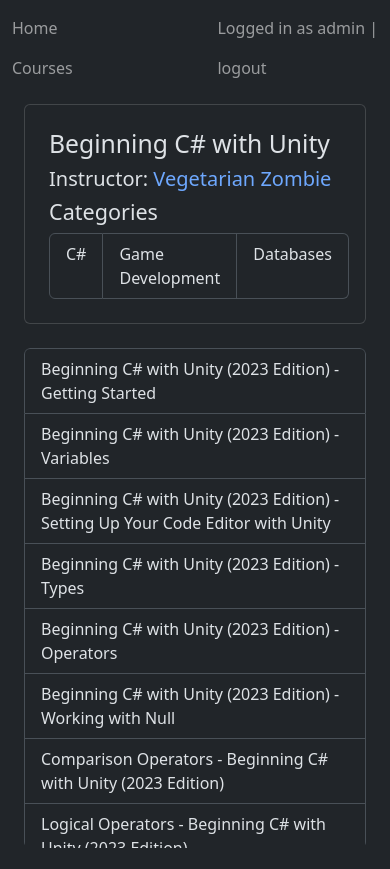
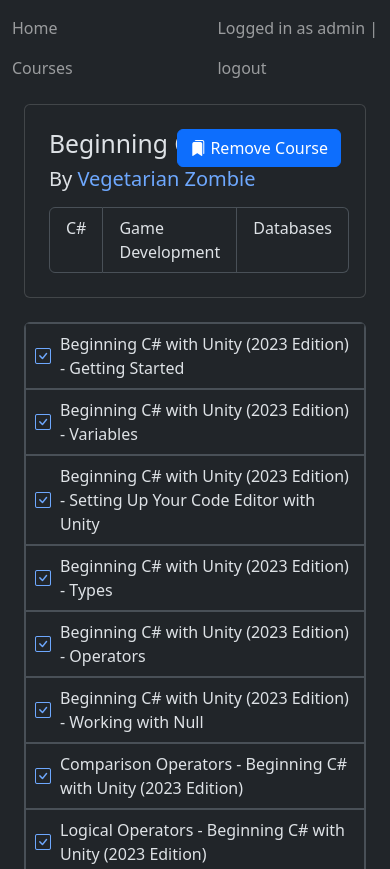
Before and after one commit to Lyznfin/UTS---PBP, a Django app: a page that uses course/templates/base.html in a window 390 px wide. Shown: the top 869 px of the page. Run offline with Django 5.2, Linux system fonts and the light colour scheme; a user stored in the database is signed in; data comes from the database, SQL or seed files in the repository; both versions use the stored data as it was after the commit.

Commit message:
a lot of refactoring

```diff
--- a/course/courses/admin.py
+++ b/course/courses/admin.py
@@ -1,10 +1,10 @@
 from django.contrib import admin
-from .models import Instructor, CourseCategory, Course, CoursePrice, CourseSection, UserCourse
+from .models import Instructor, CourseCategory, Course, CoursePrice, CourseSection, UserCourse, CompletedUserSection
 
-# Register your models here.
 admin.site.register(Instructor)
 admin.site.register(CourseCategory)
 admin.site.register(Course)
 admin.site.register(CoursePrice)
 admin.site.register(CourseSection)
 admin.site.register(UserCourse)
+admin.site.register(CompletedUserSection)
--- a/course/courses/forms.py
+++ b/course/courses/forms.py
@@ -1,5 +1,5 @@
 from django import forms
-from .models import UserCourse, CourseSection, Course
+from .models import UserCourse
 
 class UserCourseForm(forms.ModelForm):
     class Meta:
--- a/course/courses/templates/courses/bits/category-bits.html
+++ b/course/courses/templates/courses/bits/category-bits.html
@@ -1,5 +1,5 @@
 <div class="form-check cursor-pointer">
-    <input class="form-check-input" type="checkbox" id="{{category}}">
+    <input class="form-check-input" type="checkbox" id="{{category.pk}}" name="category" value="{{category.pk}}">
     <label class="form-check-label" for="{{category}}">
         {{category}}
     </label>
--- a/course/courses/templates/courses/bits/user-course-preview.html
+++ b/course/courses/templates/courses/bits/user-course-preview.html
@@ -6,7 +6,7 @@
                     <div class="d-flex flex-row justify-content-between align-items-center">
                         <div>
                             <h4 class="card-title mb-2"><a href="{% url "course-detail" usercourse.course.slug %}" class="text-decoration-none">{{ usercourse.course.title }}</a></h4>
-                            <p class="card-text">Completion: {{ usercourse.completed_section.all|length }} / {{ usercourse.course.coursesection_set.all|length }}</p>
+                            <p class="card-text">Completion: {{ usercourse.completed_sections }} / {{ usercourse.total_sections|length }}</p>
                         </div>
                     </div>
                 </div>
--- a/course/courses/templates/courses/course-section.html
+++ /dev/null
@@ -1,54 +0,0 @@
-{% extends "base.html" %}
-
-{% block title %} {{ object.section }} {% endblock title %}
-
-{% block content %}
-<div class="container mt-2">
-    <div class="card bg-dark p-2">
-        <div class="card-body">
-            <h2>{{ object.course.title }}</h2>
-            <h5 class="card-text">Instructor: <a href="{{ object.course.instructor.youtube }}" target="_blank" class="text-decoration-none">{{ object.course.instructor }}</a></h5>
-            <h4 class="card-text mt-2">Categories</h4>
-            <ul class="list-group list-group-horizontal">
-                {% for category in object.course.categories.all %}
-                    <li class="list-group-item">{{ category.get_category_name }}</li>
-                {% endfor %}
-            </ul>
-            {% if not user_added_course %}
-            <form action="{% url "course-detail" object.course.slug %}/add" method="POST" class="mt-2">
-                {% csrf_token %}
-                <button type="submit" class="btn btn-primary bg-dark" name="course-id" value="{{ object.course.pk }}">Add Course</button>
-            </form>
-            {% endif %}
-        </div>
-    </div>
-    <div class="row">
-        <div class="col-md-3">
-            <div class="list-group w-100 mt-4 overflow-auto" style="max-height: 500px;">
-                {% if object.course.coursesection_set %}
-                    {% for section in object.course.coursesection_set.all %}
-                        <a href="{% url "course-section" slug=object.course.slug pk=section.pk %}" class="list-group-item list-group-item-action border-bottom">{{ section.section }}</a>
-                    {% endfor %}
-                {% else %}
-                    <p>No sections available</p>
-                {% endif %}
-            </div>
-        </div>
-        <div class="col-md-9 mt-4">
-            {% if object.pointer %}
-                <div class="ratio ratio-16x9">
-                    <iframe
-                        src="{{ object.pointer }}?modestbranding=1&showinfo=0&rel=1&autoplay=1"
-                        title="YouTube video player"
-                        frameborder="0"
-                        allow="accelerometer; autoplay; clipboard-write; encrypted-media; gyroscope; picture-in-picture; web-share"
-                        allowfullscreen>
-                    </iframe>
-                </div>
-            {% else %}
-                <p>Video is currently not available</p>
-            {% endif %}
-        </div>
-    </div>
-</div>
-{% endblock content %}
--- /dev/null
+++ b/course/courses/templates/courses/course.html
@@ -0,0 +1,97 @@
+{% extends "base.html" %}
+
+{% block title %} {{ course.title }} {% endblock title %}
+
+{% block content %}
+<div class="container mt-2">
+    <div class="card bg-dark p-2 position-relative">
+        <div class="card-body">
+            <h2>{{ course.title }}</h2>
+            <h5 class="card-text">By <a href="{{ course.instructor.youtube }}" target="_blank" class="text-decoration-none">{{ course.instructor }}</a></h5>
+            <ul class="list-group list-group-horizontal mt-3">
+                {% for category in course.categories.all %}
+                    <li class="list-group-item">{{ category.get_category_name }}</li>
+                {% endfor %}
+            </ul>
+            {% if not user_added_course %}
+            <form action="{% url "add-course" course.slug %}" method="POST" class="position-absolute top-0 end-0 m-4">
+                {% csrf_token %}
+                <button type="submit" class="btn btn-primary bg-dark">
+                    <i class="bi bi-bookmarks"></i> Add Course
+                </button>
+            </form>
+            {% else %}
+            <form action="{% url "delete-course" course.slug %}" method="POST" class="position-absolute top-0 end-0 m-4">
+                {% csrf_token %}
+                <button type="submit" class="btn btn-primary">
+                    <i class="bi bi-bookmarks-fill"></i> Remove Course
+                </button>
+            </form>
+            {% endif %}
+        </div>
+    </div>
+    {% if user_added_course %}
+    <div class="row">
+        <div class="col-md-3">
+            <div class="list-group w-100 mt-4 overflow-auto border" style="max-height: 65vh;">
+                {% if course.coursesection_set %}
+                    <!-- We will return a context for this, let say [sections = CourseSection.objects.filter(pk=course.pk)] or something -->
+                    {% for section in sections %}
+                    <div class="d-flex align-items-center border m-0 p-0" style="border: none; background: none; padding: 0; cursor: pointer;">
+                        <a href="{% url 'course-section' slug=course.slug pk=section.pk %}" class="list-group-item list-group-item-action p-2" style="border: none; display: flex; align-items: center;">
+                            {% if section.pk in completed_sections %}
+                                <form action="{% url 'delete-section' slug=course.slug pk=section.pk %}" method="POST">
+                                    {% csrf_token %}
+                                    <button type="submit" class="btn btn-link me-2 p-0"><i class="bi bi-check-square-fill"></i></button>
+                                </form>
+                            {% else %}
+                                <form action="{% url 'add-section' slug=course.slug pk=section.pk %}" method="POST">
+                                    {% csrf_token %}
+                                    <button type="submit" class="btn btn-link me-2 p-0"><i class="bi bi-check-square"></i></button>
+                                </form>
+                            {% endif %}
+                            <span>{{ section.section }}</span>
+                        </a>
+                    </div>
+                    {% endfor %}
+                {% else %}
+                    <p>No sections available</p>
+                {% endif %}
+            </div>
+        </div>
+        <div class="col-md-9 mt-4">
+            <!-- prolly find it with the id or something -->
+            {% if section %}
+                {% if section.pointer %}
+                    <div class="ratio ratio-16x9">
+                        <iframe
+                            src="{{ section.pointer }}?modestbranding=1&showinfo=0&rel=1&autoplay=1"
+                            title="YouTube video player"
+                            frameborder="0"
+                            allow="accelerometer; autoplay; gyroscope; picture-in-picture; web-share"
+                            allowfullscreen>
+                        </iframe>
+                    </div>
+                {% else %}
+                    <div class="alert">
+                        <p class="text-center mx-auto">Video is currently not available</p>
+                    </div>
+                {% endif %}
+            {% else %}
+                <div class="alert">
+                    <p class="text-center mx-auto">Select the section you want to view</p>
+                </div>
+            {% endif %}
+        </div>
+    </div>
+    {% elif user_isnt_login %}
+        <div class="alert alert-warning mt-4" role="alert">
+            You need to login first before viewing sections.
+        </div>
+    {% else %}
+        <div class="alert alert-warning mt-4" role="alert">
+            You need to add this course to your course collection before viewing sections.
+        </div>
+    {% endif %}
+</div>
+{% endblock content %}
--- a/course/courses/urls.py
+++ b/course/courses/urls.py
@@ -1,11 +1,13 @@
 from django.urls import path
-from .views import Index, DetailCourse, CourseSections, UserCourses, AddCourse, RemoveCourse
+from .views import Index, UserCourses, AddCourse, RemoveCourse, CourseSectionView, CourseView, AddSection, RemoveSection
 
 urlpatterns = [
     path('', Index.as_view(), name='index'),
     path('user', UserCourses.as_view(), name='user-courses'),
-    path('<slug:slug>', DetailCourse.as_view(), name='course-detail'),
+    path('<slug:slug>', CourseView.as_view(), name='course-detail'),
     path('<slug:slug>/add', AddCourse.as_view(), name='add-course'),
     path('<slug:slug>/remove', RemoveCourse.as_view(), name='delete-course'),
-    path('<slug:slug>/section/<int:pk>', CourseSections.as_view(), name='course-section')
+    path('<slug:slug>/section/<int:pk>', CourseSectionView.as_view(), name='course-section'),
+    path('<slug:slug>/section/<int:pk>/add', AddSection.as_view(), name='add-section'),
+    path('<slug:slug>/section/<int:pk>/remove', RemoveSection.as_view(), name='delete-section')
 ]
--- a/course/courses/views.py
+++ b/course/courses/views.py
@@ -1,13 +1,10 @@
-from django.db.models.query import QuerySet
 from django.shortcuts import render, get_object_or_404, redirect
 from django.views import View
-from django.views.generic import ListView, DetailView
+from django.views.generic import ListView
 from django.contrib.auth.decorators import login_required
 from django.utils.decorators import method_decorator
-from .models import Course, CourseSection, UserCourse, CourseCategory
-from .forms import UserCourseForm
+from .models import Course, CourseSection, UserCourse, CourseCategory, CompletedUserSection
 from django.db.models import Q
-from django.contrib import messages
 from django.utils import timezone
 
 class Index(ListView):
@@ -19,15 +16,12 @@
     def get_queryset(self):
         queryset = super().get_queryset()
         durations = self.request.GET.getlist('duration')
-
         if durations:
             queryset = queryset.filter(self.get_duration_filter(durations))
-
         return queryset
 
     def get_duration_filter(self, durations):
         duration_filters = []
-
         for duration in durations:
             if duration == '1':
                 duration_filters.append(Q(duration__lt=timezone.timedelta(minutes=30)))
@@ -41,11 +35,9 @@
                 duration_filters.append(Q(duration__range=(timezone.timedelta(hours=5), timezone.timedelta(hours=10))))
             elif duration == '6':
                 duration_filters.append(Q(duration__gte=timezone.timedelta(hours=10)))
-
         q_objects = Q()
         for q_obj in duration_filters:
             q_objects |= q_obj
-
         return q_objects
 
     def get_context_data(self, **kwargs):
@@ -64,18 +56,12 @@
         list_category = CourseCategory.objects.all()
         return list_category
 
-class DetailCourse(View):
-    template_name = 'courses/course-detail.html'
-
-    @method_decorator(login_required(login_url='/login?need_account=true'))
-    def dispatch(self, *args, **kwargs):
-        return super().dispatch(*args, **kwargs)
-
+class CourseView(View):
+    template_name = 'courses/course.html'
     def get(self, request, slug):
         course = get_object_or_404(Course, slug=slug)
-        user = request.user
-        user_added_course = UserCourse.objects.filter(user=user, course=course).exists()
-        return render(request, self.template_name, {'course': course, 'user_added_course': user_added_course})
+        first_section = course.coursesection_set.first()
+        return redirect('course-section', slug=slug, pk=first_section.pk)
 
 class AddCourse(View):
     @method_decorator(login_required(login_url='/login?need_account=true'))
@@ -84,18 +70,9 @@
 
     def post(self, request, slug):
         user = request.user
-        course_id = request.POST.get('course-id')
-
-        if course_id:
-            course = get_object_or_404(Course, pk=course_id)
-            user_course, created = UserCourse.objects.get_or_create(user=user, course=course)
-            user_course.save()
-            if created:
-                messages.success(request, 'Course has been successfully added!')
-            else:
-                messages.info(request, 'Course is already added!')
-        else:
-            messages.error(request, 'Invalid course ID!')
+        course = get_object_or_404(Course, slug=slug)
+        user_course = UserCourse.objects.create(user=user, course=course)
+        user_course.save()
         return redirect('course-detail', slug=slug)
 
 class RemoveCourse(View):
@@ -105,32 +82,67 @@
 
     def post(self, request, slug):
         user = request.user
-        course_id = request.POST.get('course-id')
-
-        if course_id:
-            course = get_object_or_404(Course, pk=course_id)
-            user_course = get_object_or_404(UserCourse, user=user, course=course)
-            user_course.delete()
-            messages.success(request, 'Course has been successfully removed!')
-        else:
-            messages.error(request, 'Invalid course ID!')
+        course = get_object_or_404(Course, slug=slug)
+        user_course = get_object_or_404(UserCourse, user=user, course=course)
+        user_course.delete()
         return redirect('course-detail', slug=slug)
 
-@method_decorator(login_required(login_url='/login' + '?need_account=true'), name='dispatch')
-class CourseSections(DetailView):
-    template_name = 'courses/course-section.html'
-    model = CourseSection
+class CourseSectionView(View):
+    template_name = 'courses/course.html'
 
-    def get_context_data(self, **kwargs):
-        context = super().get_context_data(**kwargs)
-        course = self.get_object().course
+    @method_decorator(login_required(login_url='/login?need_account=true'))
+    def dispatch(self, *args, **kwargs):
+        return super().dispatch(*args, **kwargs)
+
+    def get(self, request, slug, pk):
+        course = get_object_or_404(Course, slug=slug)
+        sections = CourseSection.objects.filter(course=course)
+        section = get_object_or_404(sections, pk=pk)
         user = self.request.user
         if user.is_authenticated:
             user_added_course = UserCourse.objects.filter(user=user, course=course).exists()
+            completed_sections = user.completedusersection_set.all()
+            completed_sections = [completed.get("section") for completed in completed_sections.values("section")]
+            context = {
+                'course': course,
+                'sections': sections,
+                'section': section,
+                'user_added_course': user_added_course,
+                'completed_sections': completed_sections
+            }
         else:
             user_added_course = False
-        context['user_added_course'] = user_added_course
-        return context
+            context = {
+                'course': course,
+                'sections': sections,
+                'section': section,
+                'user_added_course': user_added_course
+            }
+        return render(request, self.template_name, context=context)
+
+class AddSection(View):
+    @method_decorator(login_required(login_url='/login?need_account=true'))
+    def dispatch(self, *args, **kwargs):
+        return super().dispatch(*args, **kwargs)
+
+    def post(self, request, slug, pk):
+        user = request.user
+        section = get_object_or_404(CourseSection, pk=pk)
+        user_section = CompletedUserSection.objects.create(user=user, section=section)
+        user_section.save()
+        return redirect('course-section', slug=slug, pk=pk)
+
+class RemoveSection(View):
+    @method_decorator(login_required(login_url='/login?need_account=true'))
+    def dispatch(self, *args, **kwargs):
+        return super().dispatch(*args, **kwargs)
+
+    def post(self, request, slug, pk):
+        user = request.user
+        section = get_object_or_404(CourseSection, pk=pk)
+        user_section = CompletedUserSection.objects.get(user=user, section=section)
+        user_section.delete()
+        return redirect('course-section', slug=slug, pk=pk)
 
 @method_decorator(login_required(login_url='/login' + '?need_account=true'), name='dispatch')
 class UserCourses(ListView):
@@ -142,3 +154,18 @@
     def get_queryset(self):
         usercourse = super().get_queryset()
         return usercourse.filter(user=self.request.user)
+
+    def get_context_data(self, **kwargs):
+        context = super().get_context_data(**kwargs)
+        user = self.request.user
+        usercourses = context.get("usercourses")
+        completed_sections = CompletedUserSection.objects.filter(user=user)
+        completed_sections = [section.section.pk for section in completed_sections]
+        for usercourse in usercourses:
+            print(usercourse)
+            usercourse.total_sections = [section.get('pk') for section in usercourse.course.coursesection_set.values('pk')]
+            usercourse.completed_sections = 0
+            for section in usercourse.total_sections:
+                if section in completed_sections:
+                    usercourse.completed_sections += 1
+        return context
--- a/course/templates/base.html
+++ b/course/templates/base.html
@@ -9,10 +9,11 @@
 </head>
 <body>
     {% include "bits/navbar.html" %}
-    <div class="container">
+    <div class="container" style="min-height: 100vh;">
         {% block content %}
         {% endblock content %}
     </div>
+    {% include "bits/footer.html" %}
     <script
         src="https://cdn.jsdelivr.net/npm/bootstrap@5.3.3/dist/js/bootstrap.bundle.min.js"
         integrity="sha384-YvpcrYf0tY3lHB60NNkmXc5s9fDVZLESaAA55NDzOxhy9GkcIdslK1eN7N6jIeHz"
--- /dev/null
+++ b/course/templates/bits/footer.html
@@ -0,0 +1,6 @@
+<footer class="bg-dark text-center text-white">
+<div class="container p-4 pb-0">
+</div>
+<div class="text-center p-3" style="background-color: rgba(0, 0, 0, 0.2);">
+</div>
+</footer>
```
Also changed, not shown: course/courses/templates/courses/course-detail.html (deleted, +0 -42 lines), course/db.sqlite3.
